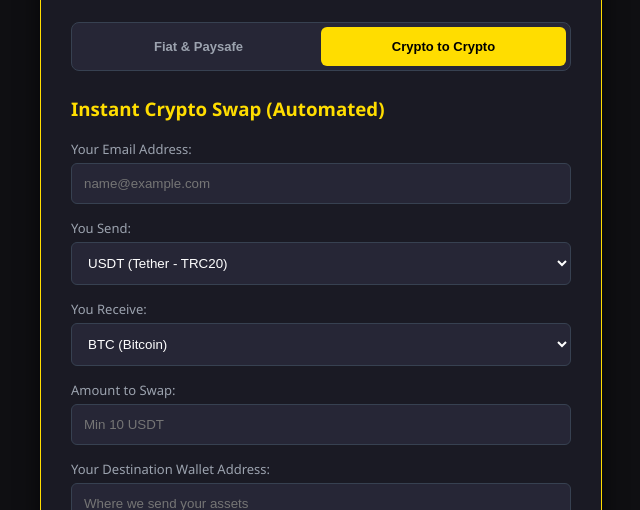
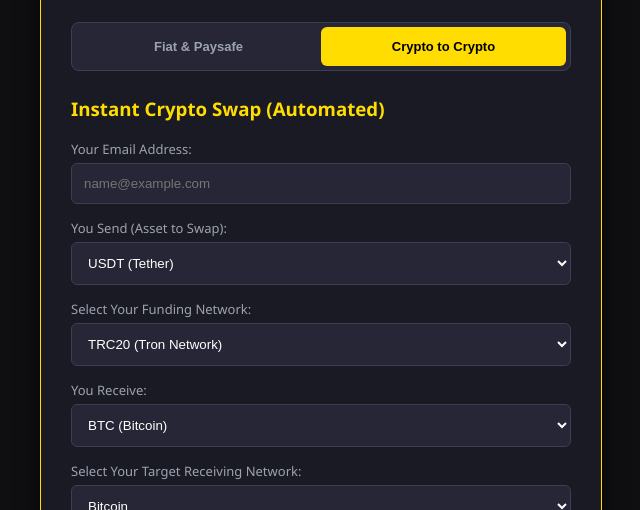
Before and after one commit to sameeny1985/XZOT-Exchange, a website: page public/index.html in a window 1280 px wide. Both pictures are taken after a click on the button "Crypto to Crypto". Shown: the part 290-800 px from the top of the page, without its empty margins (319-959 px from the left). Drawn offline with Linux system fonts and the light colour scheme.

Commit message:
Refactor HTML structure and improve styling

```diff
--- a/public/index.html
+++ b/public/index.html
@@ -8,28 +8,15 @@
         body { font-family: 'Segoe UI', Tahoma, sans-serif; background-color: #0f0f12; color: #f3f4f6; padding: 30px 15px; direction: ltr; }
         .container { max-width: 500px; margin: 0 auto; background: #1a1a24; padding: 30px; border-radius: 12px; border: 1px solid #ffdd00; box-shadow: 0 8px 24px rgba(0,0,0,0.6); position: relative; }
 
-        /* استایل گرد کردن و وسط‌چین کردن لوگو */
-        .logo-wrapper {
-            text-align: center;
-            margin-bottom: 10px;
-            margin-top: 10px;
-        }
-        .logo-wrapper img {
-            width: 120px;          /* سایز پهنای لوگو */
-            height: 120px;         /* سایز ارتفاع لوگو */
-            border-radius: 50%;    /* برش کاملاً دایره‌ای */
-            object-fit: cover;     /* جلوگیری از دفرمه شدن عکس */
-            border: 2px solid #ffdd00; /* یک خط طلایی ظریف دور دایره */
-            box-shadow: 0 4px 12px rgba(0,0,0,0.5);
-        }
-        /* Language Selector Styling */
+        .logo-wrapper { text-align: center; margin-bottom: 10px; margin-top: 10px; }
+        .logo-wrapper img { width: 120px; height: 120px; border-radius: 50%; object-fit: cover; border: 2px solid #ffdd00; box-shadow: 0 4px 12px rgba(0,0,0,0.5); }
+
         .lang-switcher { position: absolute; top: 15px; right: 15px; width: auto; padding: 5px 10px; margin: 0; font-size: 12px; background: #262636; color: #fff; border: 1px solid #ffdd00; border-radius: 4px; cursor: pointer; z-index: 10; }
         body.rtl-mode .lang-switcher { right: auto; left: 15px; }
 
         h2 { color: #ffdd00; text-align: center; margin-bottom: 5px; margin-top: 15px; }
         p.info { text-align: center; color: #9ca3af; font-size: 13px; margin-bottom: 25px; }
 
-        /* استایل اختصاصی منوی تب‌ها */
         .tabs-menu { display: flex; background: #262636; border-radius: 8px; padding: 4px; margin-bottom: 25px; border: 1px solid #374151; }
         .tab-btn { flex: 1; padding: 12px; text-align: center; background: none; border: none; color: #9ca3af; font-weight: bold; cursor: pointer; border-radius: 6px; transition: 0.2s; font-size: 13px; }
         .tab-btn.active { background: #ffdd00; color: #000; }
@@ -48,10 +35,9 @@
         .btn-secondary { background: #4b5563; color: #fff; }
         .btn-secondary:hover { background: #374151; }
         .bank-box { background: #262636; border: 1px dashed #ffdd00; padding: 15px; border-radius: 6px; margin-top: 10px; font-family: monospace; font-size: 13px; text-align: left; direction: ltr; }
-        .status-box { margin-top: 20px; padding: 12px; border-radius: 6px; text-align: center; display: none; background: #10b981; color: #fff; }
+        .status-box { margin-top: 20px; padding: 12px; border-radius: 6px; text-align: center; display: none; background: #10b981; color: #fff; word-break: break-all; }
         .notice { font-size: 12px; color: #ffdd00; margin-top: 5px; }
 
-        /* RTL Overrides for Persian */
         body.rtl-mode { direction: rtl; }
         body.rtl-mode h2, body.rtl-mode p.info, body.rtl-mode h3, body.rtl-mode label, body.rtl-mode .notice, body.rtl-mode p { text-align: right; }
     </style>
@@ -65,9 +51,11 @@
         <option value="nl">Nederlands</option>
         <option value="fa">فارسی</option>
     </select>
+
     <div class="logo-wrapper">
         <img src="logo.png" alt="XZOT Logo">
     </div>
+
     <h2 id="mainTitle">XZOT Exchange</h2>
     <p class="info" id="mainSubTitle">Secure & Instant Fiat & Crypto Multi-Gateway Service</p>
 
@@ -76,12 +64,12 @@
         <button class="tab-btn" id="tabCrypto" onclick="switchTab('crypto')">Crypto to Crypto</button>
     </div>
 
+    <!-- پنل اول: فیات و پی‌سیف کارت -->
     <div class="exchange-panel active" id="fiatPanel">
         <form id="exchangeForm" enctype="multipart/form-data">
 
             <div class="step active" id="step1">
                 <h3 style="color:#ffdd00;" id="step1Title">Step 1: Identity Verification</h3>
-
                 <label id="lblEmail">Your Email Address (For Order Receipt):</label>
                 <input type="email" id="email" name="email" placeholder="name@example.com" required>
 
@@ -98,9 +86,8 @@
 
             <div class="step" id="step2">
                 <h3 style="color:#ffdd00;" id="step2Title">Step 2: Asset & Wallet</h3>
-
-                <label id="lblCrypto">Select Crypto Asset :</label>
-                <select id="crypto" name="crypto" onchange="updateNetworks()">
+                <label id="lblCrypto">Select Crypto Asset:</label>
+                <select id="crypto" name="crypto" onchange="updateNetworks('crypto', 'network')">
                     <option value="USDT">USDT (Tether)</option>
                     <option value="BNB">BNB (BNB)</option>
                     <option value="SHIB">SHIB (Shiba Inu)</option>
@@ -111,8 +98,7 @@
                 </select>
 
                 <label id="lblNetwork">Select Network:</label>
-                <select id="network" name="network" onchange="showNetworkWarning()">
-                </select>
+                <select id="network" name="network" onchange="showNetworkWarning()"></select>
                 <div id="networkNotice" class="notice"></div>
 
                 <label id="lblWallet">Enter Destination Wallet Address:</label>
@@ -129,7 +115,6 @@
 
             <div class="step" id="step3">
                 <h3 style="color:#ffdd00;" id="step3Title">Step 3: Settlement (EUR)</h3>
-
                 <label id="lblAmount">Enter Amount to Exchange (EUR):</label>
                 <input type="number" id="amount" name="amount" placeholder="Minimum 25 EUR" required>
 
@@ -166,6 +151,7 @@
         <div id="statusBox" class="status-box"></div>
     </div>
 
+    <!-- پنل دوم: صرافی کریپتو به کریپتو اتوماتیک هاب جامع جفت ارزها -->
     <div class="exchange-panel" id="cryptoPanel">
         <form id="cryptoExchangeForm">
             <h3 style="color:#ffdd00;" id="cryptoPanelTitle">Instant Crypto Swap (Automated)</h3>
@@ -173,23 +159,36 @@
             <label id="lblCryptoEmail">Your Email Address:</label>
             <input type="email" id="cryptoEmail" name="email" placeholder="name@example.com" required>
 
-            <label id="lblFromAsset">You Send:</label>
-            <select id="fromAsset" name="fromAsset">
-                <option value="USDT">USDT (Tether - TRC20)</option>
+            <label id="lblFromAsset">You Send (Asset to Swap):</label>
+            <select id="fromAsset" name="fromAsset" onchange="updateNetworks('fromAsset', 'fromNetwork')">
+                <option value="USDT">USDT (Tether)</option>
+                <option value="BNB">BNB (Binance Coin)</option>
+                <option value="SHIB">SHIB (Shiba Inu)</option>
+                <option value="BTC">BTC (Bitcoin)</option>
+                <option value="ETH">ETH (Ethereum)</option>
+                <option value="XRP">XRP (Ripple)</option>
+                <option value="SOL">SOL (Solana)</option>
             </select>
 
+            <label id="lblFromNetwork">Select Your Funding Network:</label>
+            <select id="fromNetwork" name="fromNetwork"></select>
+
             <label id="lblToAsset">You Receive:</label>
-            <select id="toAsset" name="toAsset">
+            <select id="toAsset" name="toAsset" onchange="updateNetworks('toAsset', 'toNetwork')">
                 <option value="BTC">BTC (Bitcoin)</option>
                 <option value="ETH">ETH (Ethereum)</option>
+                <option value="USDT">USDT (Tether)</option>
                 <option value="BNB">BNB (Binance Coin)</option>
                 <option value="SHIB">SHIB (Shiba Inu)</option>
                 <option value="XRP">XRP (Ripple)</option>
                 <option value="SOL">SOL (Solana)</option>
             </select>
 
+            <label id="lblToNetwork">Select Your Target Receiving Network:</label>
+            <select id="toNetwork" name="toNetwork"></select>
+
             <label id="lblCryptoAmount">Amount to Swap:</label>
-            <input type="number" step="any" id="cryptoAmount" name="amount" placeholder="Min 10 USDT" required>
+            <input type="number" step="any" id="cryptoAmount" name="amount" placeholder="Enter amount" required>
 
             <label id="lblCryptoWallet">Your Destination Wallet Address:</label>
             <input type="text" id="cryptoWallet" name="wallet" placeholder="Where we send your assets" required>
@@ -203,16 +202,15 @@
 </div>
 
 <script>
-    // آپجکت ترجمه دقیق ۴ زبانه ارتقا یافته برای پشتیبانی از بخش کریپتو اتوماتیک
     const translations = {
         en: {
             mainTitle: "XZOT Exchange", mainSubTitle: "Secure & Instant Fiat & Crypto Multi-Gateway Service",
             tabFiat: "Fiat & Paysafe", tabCrypto: "Crypto to Crypto",
             step1Title: "Step 1: Identity Verification", lblEmail: "Your Email Address (For Order Receipt):", lblIdFront: "ID Card / Passport - FRONT SIDE:", lblIdBack: "ID Card / Passport - BACK SIDE:", btnNext1: "Verify & Continue",
-            step2Title: "Step 2: Asset & Wallet", lblCrypto: "Select Crypto Asset :", lblNetwork: "Select Network:", lblWallet: "Enter Destination Wallet Address:", lblWalletConfirm: "Confirm Wallet Address:", btnBack1: "Back", btnNext2: "Continue",
+            step2Title: "Step 2: Asset & Wallet", lblCrypto: "Select Crypto Asset:", lblNetwork: "Select Network:", lblWallet: "Enter Destination Wallet Address:", lblWalletConfirm: "Confirm Wallet Address:", btnBack1: "Back", btnNext2: "Continue",
             step3Title: "Step 3: Settlement (EUR)", lblAmount: "Enter Amount to Exchange (EUR):", lblPayment: "Select Payment Method:", optSepa: "SEPA Instant Bank Transfer", optPaysafe: "Paysafecard Voucher PIN", lblSepaInstructions: "Transfer money instantly to our Bank Account:", lblSepaUpload: "Upload SEPA Instant Bank Receipt:", lblPaysafeInstructions: "Enter 16-Digit Paysafecard PIN:", pFooterNotice: "* Crypto will be released to your wallet address immediately after admin verification.", btnBack2: "Back", btnSubmit: "Submit Exchange Order",
             walletError: "Wallet addresses do not match or are empty!", networkWarningPrefix: "Make sure your destination wallet supports ", networkWarningSuffix: " network!", emailAlert: "Please fill out your email.", uploadStatus: "Uploading documents and creating order...", successStatus: "✅ Order successfully sent! Crypto will be transferred upon verification.", errorStatus: "❌ Error: ", connError: "❌ Connection error to the exchange server.",
-            cryptoPanelTitle: "Instant Crypto Swap (Automated)", lblCryptoEmail: "Your Email Address:", lblFromAsset: "You Send:", lblToAsset: "You Receive:", lblCryptoAmount: "Amount to Swap:", lblCryptoWallet: "Your Destination Wallet Address:", btnCryptoSubmit: "Generate Swap Address",
+            cryptoPanelTitle: "Instant Crypto Swap (Automated)", lblCryptoEmail: "Your Email Address:", lblFromAsset: "You Send (Asset to Swap):", lblFromNetwork: "Select Your Funding Network:", lblToAsset: "You Receive:", lblToNetwork: "Select Your Target Receiving Network:", lblCryptoAmount: "Amount to Swap:", lblCryptoWallet: "Your Destination Wallet Address:", btnCryptoSubmit: "Generate Swap Address",
             swapProcessing: "🔄 Contacting liquidity provider & generating smart route...", swapSuccessPrefix: "🚀 Deposit Address Generated!\nPlease send exactly "
         },
         fr: {
@@ -220,9 +218,9 @@
             tabFiat: "Fiat & Paysafe", tabCrypto: "Crypto à Crypto",
             step1Title: "Étape 1: Vérification d'identité", lblEmail: "Votre adresse e-mail (Pour le reçu):", lblIdFront: "Carte d'identité / Passeport - RECTO:", lblIdBack: "Carte d'identité / Passeport - VERSO:", btnNext1: "Vérifier & Continuer",
             step2Title: "Étape 2: Actif & Portefeuille", lblCrypto: "Sélectionnez l'actif crypto :", lblNetwork: "Sélectionnez le réseau:", lblWallet: "Entrez l'adresse du portefeuille de destination:", lblWalletConfirm: "Confirmez l'adresse du portefeuille:", btnBack1: "Retour", btnNext2: "Continuer",
-            step3Title: "Étape 3: Règlement (EUR)", lblAmount: "Entrez le montant à échanger (EUR):", lblPayment: "Sélectionnez le mode de paiement:", optSepa: "Virement Bancaire SEPA Instantané", optPaysafe: "Code PIN Paysafecard", lblSepaInstructions: "Transférez l'argent instantanément sur notre compte bancaire:", lblSepaUpload: "Télécharger le reçu bancaire SEPA:", lblPaysafeInstructions: "Entrez le code PIN Paysafecard à 16 chiffres:", pFooterNotice: "* Les cryptos seront libérées sur votre adresse immédiatement après vérification par l'administrateور.", btnBack2: "Retour", btnSubmit: "Soumettre la commande",
+            step3Title: "Étape 3: Règlement (EUR)", lblAmount: "Entrez le montant à échanger (EUR):", lblPayment: "Sélectionnez le mode de paiement:", optSepa: "Virement Bancaire SEPA Instantané", optPaysafe: "Code PIN Paysafecard", lblSepaInstructions: "Transférez l'argent instantanément sur notre compte bancaire:", lblSepaUpload: "Télécharger le reçu bancaire SEPA:", lblPaysafeInstructions: "Entrez le code PIN Paysafecard à 16 chiffres:", pFooterNotice: "* Les cryptos seront libérées sur votre adresse immédiatement après vérification par l'administrateur.", btnBack2: "Retour", btnSubmit: "Soumettre la commande",
             walletError: "Les adresses de portefeuille ne correspondent pas ou sont vides!", networkWarningPrefix: "Assurez-vous que votre portefeuille prend en charge ", networkWarningSuffix: " !", emailAlert: "Veuillez remplir votre e-mail.", uploadStatus: "Téléchargement des documents et création de la commande...", successStatus: "✅ Commande envoyée avec succès!", errorStatus: "❌ Erreur: ", connError: "❌ Erreur de connexion au serveur.",
-            cryptoPanelTitle: "Échange Crypto Instantané (Automatisé)", lblCryptoEmail: "Votre adresse e-mail:", lblFromAsset: "Vous envoyez:", lblToAsset: "Vous recevez:", lblCryptoAmount: "Montant à échanger:", lblCryptoWallet: "Votre adresse de portefeuille de destination:", btnCryptoSubmit: "Générer l'adresse de dépôt",
+            cryptoPanelTitle: "Échange Crypto Instantané (Automatisé)", lblCryptoEmail: "Votre adresse e-mail:", lblFromAsset: "Vous envoyez:", lblFromNetwork: "Réseau d'envoi:", lblToAsset: "Vous recevez:", lblToNetwork: "Réseau de réception:", lblCryptoAmount: "Montant à échanger:", lblCryptoWallet: "Votre adresse de portefeuille de destination:", btnCryptoSubmit: "Générer l'adresse de dépôt",
             swapProcessing: "🔄 Connexion au fournisseur de liquidité...", swapSuccessPrefix: "🚀 Adresse de dépôt générée!\nVeuillez envoyer exactement "
         },
         nl: {
@@ -232,24 +230,23 @@
             step2Title: "Stap 2: Crypto & Wallet", lblCrypto: "Selecteer Crypto Asset :", lblNetwork: "Selecteer Netwerk:", lblWallet: "Voer het bestemmingswalletadres in:", lblWalletConfirm: "Bevestig het walletadres:", btnBack1: "Terug", btnNext2: "Doorgaan",
             step3Title: "Stap 3: Afrekenen (EUR)", lblAmount: "Voer het te wisselen bedrag in (EUR):", lblPayment: "Selecteer Betaalmethode:", optSepa: "SEPA Instant Bankoverschrijving", optPaysafe: "Paysafecard Voucher PIN", lblSepaInstructions: "Maak direct geld over naar onze bankrekening:", lblSepaUpload: "Upload SEPA Instant Bankbewijs:", lblPaysafeInstructions: "Voer 16-cijferige Paysafecard-pincode in:", pFooterNotice: "* Crypto wordt onmiddellijk na verificatie door de beheerder naar uw walletadres verzonden.", btnBack2: "Terug", btnSubmit: "Bestelling Plaatsen",
             walletError: "Walletadressen komen niet overeen of zijn leeg!", networkWarningPrefix: "Zorg ervoor dat uw bestemmingswallet ondersteuning biedt voor ", networkWarningSuffix: "-netwerk!", emailAlert: "Vul uw e-mailadres in.", uploadStatus: "Documenten uploaden...", successStatus: "✅ Bestelling succesvol verzonden!", errorStatus: "❌ Fout: ", connError: "❌ Verbindingsfout met de server.",
-            cryptoPanelTitle: "Directe Crypto Swap (Geautomatiseerd)", lblCryptoEmail: "Uw e-mailadres:", lblFromAsset: "U verzendt:", lblToAsset: "U ontvangt:", lblCryptoAmount: "Bedrag om te swappen:", lblCryptoWallet: "Uw bestemmingswalletadres:", btnCryptoSubmit: "Genereer Stortingsadres",
+            cryptoPanelTitle: "Directe Crypto Swap (Geautomatiseerd)", lblCryptoEmail: "Uw e-mailadres:", lblFromAsset: "U verzendt:", lblFromNetwork: "Verzendnetwerk:", lblToAsset: "U ontvangt:", lblToNetwork: "Ontvangstnetwerk:", lblCryptoAmount: "Bedrag om te swappen:", lblCryptoWallet: "Uw bestemmingswalletadres:", btnCryptoSubmit: "Genereer Stortingsadres",
             swapProcessing: "🔄 Verbinding maken met liquiditeitsprovider...", swapSuccessPrefix: "🚀 Stortingsadres gegenereerd!\nStuur precies "
         },
         fa: {
             mainTitle: "صرافی اکس‌زات", mainSubTitle: "درگاه امن و چندگانه تبادل ارزهای فیات و رمزنگاری شده",
-            tabFiat: "یورو و پی‌سیف کارت", tabCrypto: "تبدیل کریپتو به کریپتو",
+            tabFiat: "یورو و پی‌سیف کارت", tabCrypto: "تبادل کریپتو به کریپتو",
             step1Title: "مرحله ۱: احراز هویت", lblEmail: "آدرس ایمیل شما (جهت دریافت رسید):", lblIdFront: "کارت شناسایی / پاسپورت - روی کارت:", lblIdBack: "کارت شناسایی / پاسپورت - پشت کارت:", btnNext1: "تایید و ادامه",
             step2Title: "مرحله ۲: انتخاب ارز و شبکه", lblCrypto: "انتخاب رمز ارز مورد نظر :", lblNetwork: "انتخاب شبکه انتقال:", lblWallet: "آدرس کیف پول مقصد را وارد کنید:", lblWalletConfirm: "تایید مجدد آدرس کیف پول:", btnBack1: "بازگشت", btnNext2: "ادامه",
             step3Title: "مرحله ۳: پرداخت یورو", lblAmount: "مبلغ مبادله را وارد کنید (یورو):", lblPayment: "روش پرداخت را انتخاب کنید:", optSepa: "انتقال بانکی فوری SEPA", optPaysafe: "کد ووچر پین پی‌سیف‌کارت", lblSepaInstructions: "پول را به صورت آنی به حساب بانکی ما واریز کنید:", lblSepaUpload: "آپلود عکس رسید بانکی SEPA:", lblPaysafeInstructions: "پین کد ۱۶ رقمی پی‌سیف‌کارت را وارد کنید:", pFooterNotice: "* رمزارز مورد نظر بلافاصله پس از تایید مدیریت به کیف پول شما واریز خواهد شد.", btnBack2: "بازگشت", btnSubmit: "ثبت و ارسال نهایی سفارش",
             walletError: "آدرس‌های کیف پول وارد شده همخوانی ندارند یا خالی هستند!", networkWarningPrefix: "مطمئن شوید که کیف پول مقصد شما از ", networkWarningSuffix: " پشتیبانی می‌کند!", emailAlert: "لطفاً آدرس ایمیل خود را وارد کنید.", uploadStatus: "در حال آپلود مدارک و ایجاد سفارش شما...", successStatus: "✅ سفارش با موفقیت ثبت شد! رمزارز پس از تایید واریز خواهد شد.", errorStatus: "❌ خطا: ", connError: "❌ خطای اتصال به سرور صرافی.",
-            cryptoPanelTitle: "تبدیل فوری و خودکار رمزارز (بدون نیاز به احراز هویت)", lblCryptoEmail: "آدرس ایمیل شما:", lblFromAsset: "ارز پرداختی شما:", lblToAsset: "ارز دریافتی شما:", lblCryptoAmount: "مقدار برای تبدیل:", lblCryptoWallet: "آدرس کیف پول مقصد (برای دریافت ارز جدید):", btnCryptoSubmit: "تولید آدرس واریز صرافی",
+            cryptoPanelTitle: "تبدیل فوری و خودکار رمزارز (بدون نیاز به احراز هویت)", lblCryptoEmail: "آدرس ایمیل شما:", lblFromAsset: "ارز پرداختی شما:", lblFromNetwork: "شبکه واریز ارز:", lblToAsset: "ارز دریافتی شما:", lblToNetwork: "شبکه دریافت ارز مقصد:", lblCryptoAmount: "مقدار برای تبدیل:", lblCryptoWallet: "آدرس کیف پول مقصد (برای دریافت ارز جدید):", btnCryptoSubmit: "تولید آدرس واریز صرافی",
             swapProcessing: "🔄 در حال اتصال به تامین‌کننده نقدینگی و پردازش مسیر هوشمند...", swapSuccessPrefix: "🚀 آدرس واریز با موفقیت ایجاد شد!\nلطفاً دقیقاً مقدار "
         }
     };
 
     let currentLang = 'en';
 
-    // سوئیچ بین تب فیات و تب کریپتو اتوماتیک
     function switchTab(tabType) {
         document.querySelectorAll('.tab-btn').forEach(btn => btn.classList.remove('active'));
         document.querySelectorAll('.exchange-panel').forEach(panel => panel.classList.remove('active'));
@@ -273,30 +270,25 @@
 
         for (let key in translations[lang]) {
             let el = document.getElementById(key);
-            if (el) {
-                if(el.tagName === 'INPUT' && el.hasAttribute('placeholder')) {
-                    // پشتیبانی از پلیس‌هولدرها در صورت لزوم
-                } else {
-                    el.innerText = translations[lang][key];
-                }
-            }
+            if (el) el.innerText = translations[lang][key];
         }
         showNetworkWarning();
     }
 
+    // اضافه شدن تفکیک شبکه‌های تتر برای پشتیبانی کامل از TRC20, BEP20, ERC20
     const networks = {
-        USDT: ['BEP20 (Binance Smart Chain)', 'TRC20 (Tron Network)', 'ERC20 (Ethereum Network)', 'Polygon'],
+        USDT: ['TRC20 (Tron Network)', 'BEP20 (Binance Smart Chain)', 'ERC20 (Ethereum Network)'],
         BNB: ['BEP20 (Binance Smart Chain)'],
         SHIB: ['BEP20 (Binance Smart Chain)', 'ERC20 (Ethereum Network)'],
         BTC: ['Bitcoin'],
-        ETH: ['ERC20', 'Arbitrum', 'Optimism'],
+        ETH: ['ERC20 (Ethereum Network)', 'Arbitrum', 'Optimism'],
         XRP: ['Ripple'],
         SOL: ['Solana']
     };
 
-    function updateNetworks() {
-        const crypto = document.getElementById('crypto').value;
-        const networkSelect = document.getElementById('network');
+    function updateNetworks(assetSelectId, networkSelectId) {
+        const crypto = document.getElementById(assetSelectId).value;
+        const networkSelect = document.getElementById(networkSelectId);
         networkSelect.innerHTML = '';
 
         networks[crypto].forEach(net => {
@@ -305,7 +297,7 @@
             opt.innerText = net;
             networkSelect.appendChild(opt);
         });
-        showNetworkWarning();
+        if(assetSelectId === 'crypto') showNetworkWarning();
     }
 
     function showNetworkWarning() {
@@ -314,9 +306,7 @@
         const prefix = translations[currentLang].networkWarningPrefix;
         const suffix = translations[currentLang].networkWarningSuffix;
         let noticeEl = document.getElementById('networkNotice');
-        if(noticeEl) {
-            noticeEl.innerText = `${prefix}${crypto} ${suffix} (${network})`;
-        }
+        if(noticeEl) noticeEl.innerText = `${prefix}${crypto} ${suffix} (${network})`;
     }
 
     function togglePaymentFields() {
@@ -354,9 +344,11 @@
         nextStep(3);
     }
 
-    updateNetworks();
+    // لود پیش فرض شبکه ها برای هر دو تب سرور
+    updateNetworks('crypto', 'network');
+    updateNetworks('fromAsset', 'fromNetwork');
+    updateNetworks('toAsset', 'toNetwork');
 
-    // هندل ارسال فرم تب اول (Fiat & Paysafe)
     document.getElementById('exchangeForm').addEventListener('submit', async function(e) {
         e.preventDefault();
         const statusBox = document.getElementById('statusBox');
@@ -365,12 +357,8 @@
         statusBox.innerText = translations[currentLang].uploadStatus;
 
         const formData = new FormData(this);
-
         try {
-            const response = await fetch('/api/submit-order', {
-                method: 'POST',
-                body: formData
-            });
+            const response = await fetch('/api/submit-order', { method: 'POST', body: formData });
             const data = await response.json();
             if(data.success) {
                 statusBox.style.background = '#10b981';
@@ -387,7 +375,6 @@
         }
     });
 
-    // هندل ارسال فرم تب دوم (کریپتو به کریپتو اتوماتیک صرافی مکسی)
     document.getElementById('cryptoExchangeForm').addEventListener('submit', async function(e) {
         e.preventDefault();
         const cryptoStatusBox = document.getElementById('cryptoStatusBox');
@@ -398,7 +385,9 @@
         const payload = {
             email: document.getElementById('cryptoEmail').value,
             fromAsset: document.getElementById('fromAsset').value,
+            fromNetwork: document.getElementById('fromNetwork').value,
             toAsset: document.getElementById('toAsset').value,
+            toNetwork: document.getElementById('toNetwork').value,
             amount: document.getElementById('cryptoAmount').value,
             wallet: document.getElementById('cryptoWallet').value
         };
@@ -412,12 +401,10 @@
             const data = await response.json();
             if(data.success) {
                 cryptoStatusBox.style.background = '#10b981';
-
-                // برگرداندن آدرس ولت مکسی شما برای واریز تتر مشتری
                 if(currentLang === 'fa') {
-                    cryptoStatusBox.innerHTML = `🚀 <strong>آدرس واریز ساخته شد!</strong><br>لطفاً دقیقاً <strong>${payload.amount} USDT</strong> را به شبکه TRC20 صرافی ما واریز کنید:<br><br><code style="background:#000; padding:6px; border-radius:4px; font-size:14px; word-break:break-all;">${data.depositAddress}</code><br><br>سیستم اتوماتیک تراکنش شما را بررسی کرده و پس از تبدیل، رمزارز نهایی را به آدرس مقصد ارسال خواهد کرد.`;
+                    cryptoStatusBox.innerHTML = `🚀 <strong>آدرس واریز ساخته شد!</strong><br>لطفاً دقیقاً <strong>${payload.amount} ${payload.fromAsset}</strong> را به شبکه <strong>${payload.fromNetwork}</strong> صرافی ما واریز کنید:<br><br><code style="background:#000; padding:8px; border-radius:4px; font-size:13px; display:block;">${data.depositAddress}</code><br>سیستم اتوماتیک تراکنش را پردازش کرده و به ولت نهایی ارسال می‌کند.`;
                 } else {
-                    cryptoStatusBox.innerHTML = `🚀 <strong>Deposit Address Generated!</strong><br>Please send exactly <strong>${payload.amount} USDT</strong> (TRC20) to this master wallet:<br><br><code style="background:#000; padding:6px; border-radius:4px; font-size:14px; word-break:break-all;">${data.depositAddress}</code><br><br>System will auto-detect your payment, swap it and dispatch to your destination wallet instantly.`;
+                    cryptoStatusBox.innerHTML = `🚀 <strong>Deposit Address Generated!</strong><br>Please send exactly <strong>${payload.amount} ${payload.fromAsset}</strong> to the following network <strong>${payload.fromNetwork}</strong>:<br><br><code style="background:#000; padding:8px; border-radius:4px; font-size:13px; display:block;">${data.depositAddress}</code><br>The autopilot router will handle conversion instantly.`;
                 }
                 this.reset();
             } else {
@@ -430,6 +417,5 @@
         }
     });
 </script>
-
 </body>
 </html>
```
